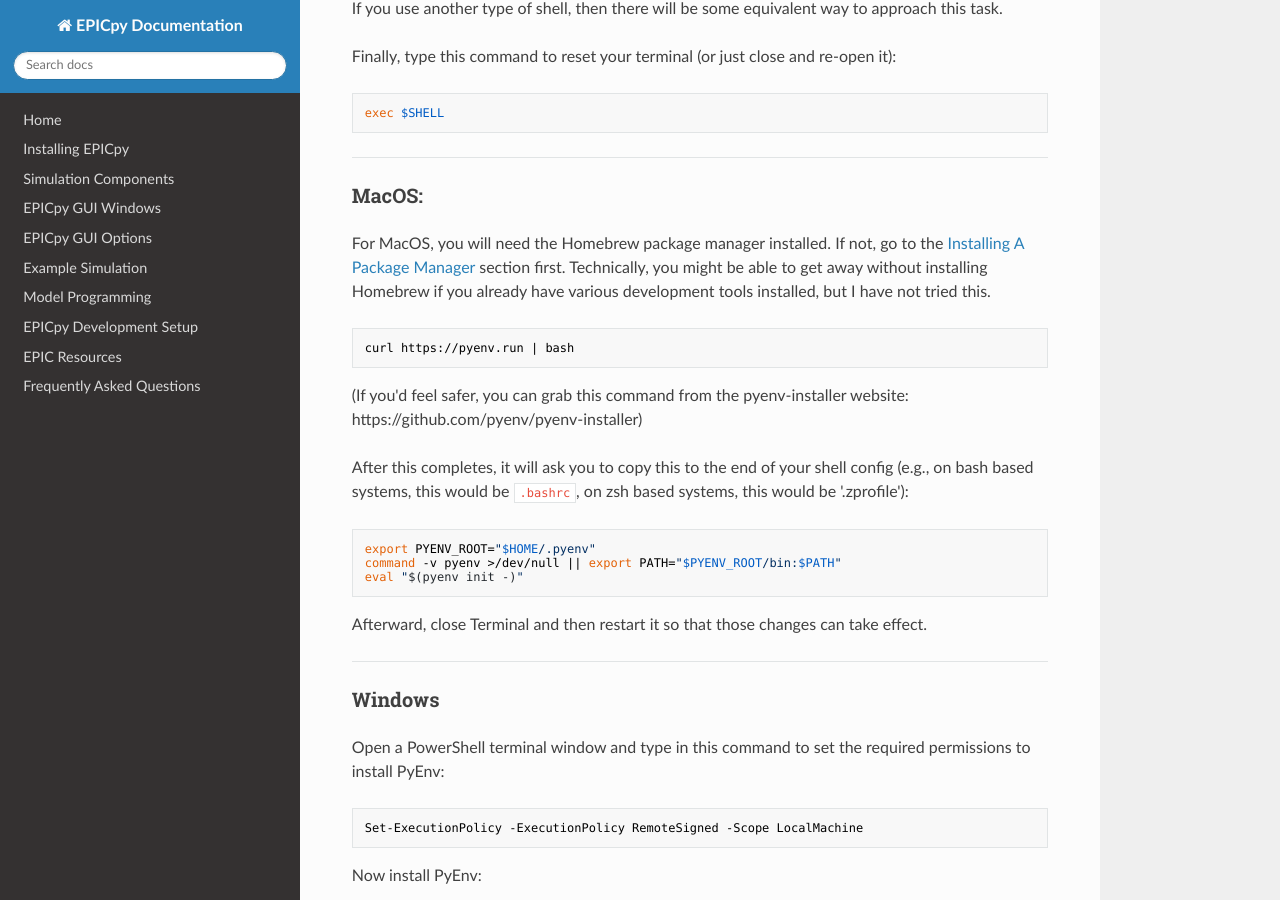
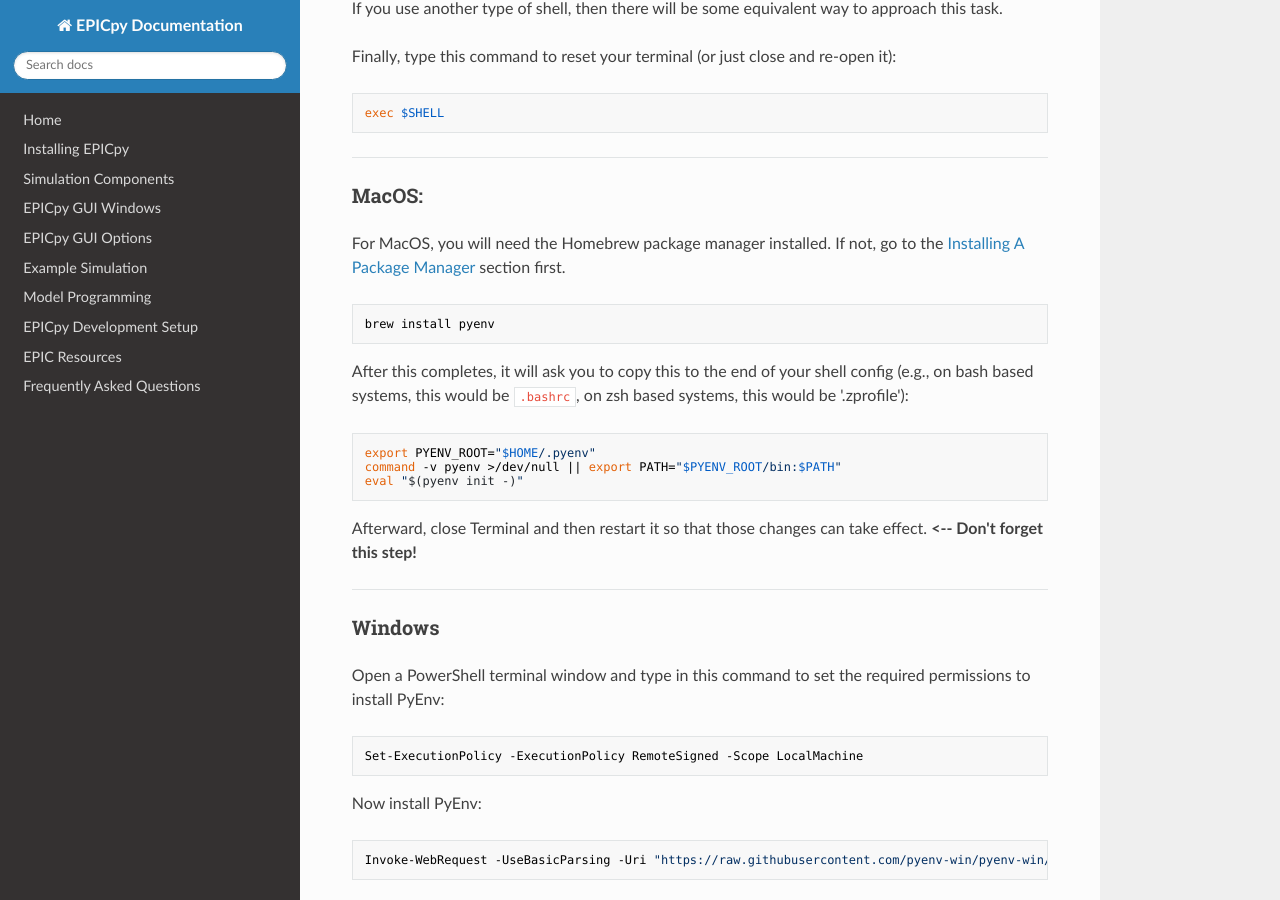
Before and after one commit to travisseymour/EPICpyDocs, an MkDocs documentation site: the page built from docs/installing_python_with_pyenv.md, in a window 1280 px wide and 900 px high, scrolled down 1050 px. Built offline with MkDocs 1.6.1, drawn with Linux system fonts in a browser that asks for light colours; nearby versions of some CDN libraries.

Commit message:
macos pyenv install moved to homebrew for consistency.

````diff
--- a/docs/installing_python_with_pyenv.md
+++ b/docs/installing_python_with_pyenv.md
@@ -49,12 +49,11 @@ exec $SHELL
 
 ### MacOS:
 
-For MacOS, you will need the Homebrew package manager installed. If not, go to the [Installing A Package Manager](installing_a_package_manager.md) section first. Technically, you might be able to get away without installing Homebrew if you already have various development tools installed, but I have not tried this.
+For MacOS, you will need the Homebrew package manager installed. If not, go to the [Installing A Package Manager](installing_a_package_manager.md) section first.
 
 ```bash
-curl https://pyenv.run | bash
+brew install pyenv
 ```
-(If you'd feel safer, you can grab this command from the pyenv-installer website: https://github.com/pyenv/pyenv-installer)
 
 After this completes, it will ask you to copy this to the end of your shell config (e.g., on bash based systems, this would be `.bashrc`, on zsh based systems, this would be '.zprofile'):
 
@@ -64,7 +63,7 @@ command -v pyenv >/dev/null || export PATH="$PYENV_ROOT/bin:$PATH"
 eval "$(pyenv init -)"
 ```
 
-Afterward, close Terminal and then restart it so that those changes can take effect.
+Afterward, close Terminal and then restart it so that those changes can take effect. **<-- Don't forget this step!**
 
 <hr>
 
````
